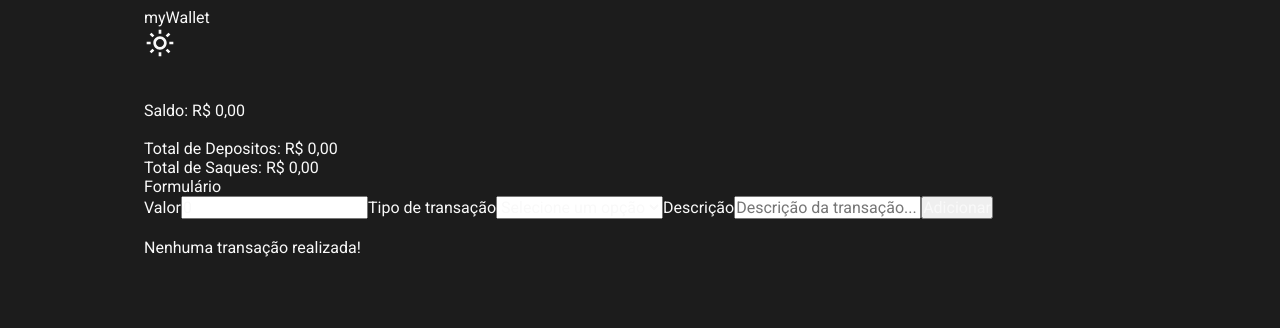
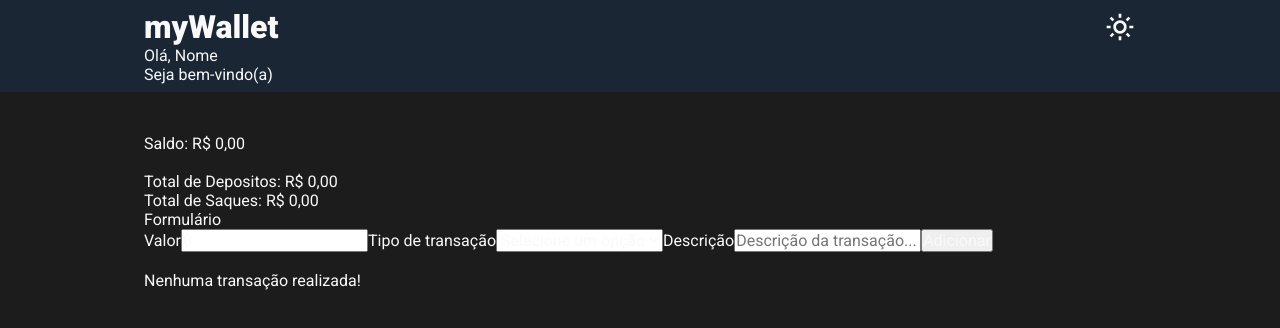
Before and after one commit to williancapitolio/mywallet, a React (Vite) app: page / in a window 1280 px wide. Shown: the top 328 px of the page. Built offline with nearby package versions, Linux system fonts and the light colour scheme.

Commit message:
update app and add main component

```diff
--- a/src/App.tsx
+++ b/src/App.tsx
@@ -1,78 +1,11 @@
-import { useDispatch } from "react-redux";
-
-import { useAppSelector } from "./hooks/use-app-selector";
-
-import { deleteTransaction, resetWallet } from "./features/wallet/wallet-slice";
-
-import {
-  selectBalance,
-  selectTotalDeposits,
-  selectTotalWithdraws,
-} from "./features/wallet/wallet-selectors";
-
-import { formatToBRL } from "./services/format-to-brl";
-
-import { FormTransaction } from "./components/forms/FormTransaction";
 import { Header } from "./components/structures/Header";
+import { Main } from "./components/structures/Main";
 
 export const App = () => {
-  const transactions = useAppSelector((state) => state.wallet.transactions);
-
-  const balance = formatToBRL(useAppSelector(selectBalance));
-
-  const totalDeposits = formatToBRL(useAppSelector(selectTotalDeposits));
-
-  const totalWithdraw = formatToBRL(useAppSelector(selectTotalWithdraws));
-
-  const dispatch = useDispatch();
-
-  const theme = useAppSelector((state) => state.theme.title);
-  console.log(theme);
   return (
     <>
       <Header />
-      <button
-        onClick={() => dispatch(resetWallet())}
-        disabled={localStorage.getItem("wallet-storage") ? false : true}
-        style={{
-          visibility: localStorage.getItem("wallet-storage")
-            ? "visible"
-            : "hidden",
-        }}
-      >
-        Resetar carteira
-      </button>
-      <br />
-      <br />
-      <span>Saldo: R$ {balance}</span>
-      <br />
-      <br />
-      <span>Total de Depositos: R$ {totalDeposits}</span>
-      <br />
-      <span>Total de Saques: R$ {totalWithdraw}</span>
-      <br />
-
-      <FormTransaction />
-      <br />
-
-      {transactions.length > 0 ? (
-        transactions.map((transaction) => (
-          <div key={transaction.id}>
-            <span>R$ {formatToBRL(transaction.value)}</span>
-            <br />
-            <span>{transaction.description}</span>
-            <br />
-            <span>{transaction.type === "deposit" ? "Depósito" : "Saque"}</span>
-            <br />
-            <button onClick={() => dispatch(deleteTransaction(transaction))}>
-              Exluir
-            </button>
-            <br />
-          </div>
-        ))
-      ) : (
-        <span>Nenhuma transação realizada!</span>
-      )}
+      <Main />
     </>
   );
 };
--- a/src/components/structures/Header/Header.tsx
+++ b/src/components/structures/Header/Header.tsx
@@ -1,12 +1,18 @@
 import { Theme } from "../../buttons/Theme";
+
+import * as S from "./HeaderStyles";
 
 export const Header = () => {
   return (
-    <header>
-      <div>
-        <h1>myWallet</h1>
-        <Theme />
-      </div>
-    </header>
+    <S.Header>
+      <S.Wrapper>
+        <S.Navbar>
+          <S.Title>myWallet</S.Title>
+          <Theme />
+        </S.Navbar>
+        <S.Hello>Olá, Nome</S.Hello>
+        <S.Greetings>Seja bem-vindo&#40;a&#41;</S.Greetings>
+      </S.Wrapper>
+    </S.Header>
   );
 };
--- a/src/components/structures/Header/HeaderStyles.ts
+++ b/src/components/structures/Header/HeaderStyles.ts
@@ -0,0 +1,34 @@
+import styled from "styled-components";
+
+export const Header = styled.header`
+  display: flex;
+  flex-direction: column;
+  background-color: ${(props) => props.theme.colors.background.top};
+  width: 100%;
+  display: flex;
+  flex-direction: row;
+  align-items: center;
+  justify-content: center;
+`;
+
+export const Wrapper = styled.div`
+  width: 100%;
+  max-width: 64rem;
+  padding: 0.5rem 1rem;
+`;
+
+export const Navbar = styled.div`
+  display: flex;
+  justify-content: space-between;
+  align-items: center;
+  width: 100%;
+`;
+
+export const Title = styled.h1`
+  font-weight: 900;
+  font-size: 2rem;
+`;
+
+export const Hello = styled.p``;
+
+export const Greetings = styled.span``;
--- /dev/null
+++ b/src/components/structures/Main/Main.tsx
@@ -0,0 +1,79 @@
+import { useDispatch } from "react-redux";
+
+import { useAppSelector } from "../../../hooks/use-app-selector";
+
+import {
+  selectBalance,
+  selectTotalDeposits,
+  selectTotalWithdraws,
+} from "../../../features/wallet/wallet-selectors";
+
+import {
+  deleteTransaction,
+  resetWallet,
+} from "../../../features/wallet/wallet-slice";
+
+import { formatToBRL } from "../../../services/format-to-brl";
+
+import { FormTransaction } from "../../forms/FormTransaction";
+
+import * as S from "./MainStyles";
+
+export const Main = () => {
+  const dispatch = useDispatch();
+
+  const transactions = useAppSelector((state) => state.wallet.transactions);
+
+  const balance = formatToBRL(useAppSelector(selectBalance));
+
+  const totalDeposits = formatToBRL(useAppSelector(selectTotalDeposits));
+
+  const totalWithdraw = formatToBRL(useAppSelector(selectTotalWithdraws));
+
+  return (
+    <S.Main>
+      <button
+        onClick={() => dispatch(resetWallet())}
+        disabled={localStorage.getItem("wallet-storage") ? false : true}
+        style={{
+          visibility: localStorage.getItem("wallet-storage")
+            ? "visible"
+            : "hidden",
+        }}
+      >
+        Resetar carteira
+      </button>
+      <br />
+      <br />
+      <span>Saldo: R$ {balance}</span>
+      <br />
+      <br />
+      <span>Total de Depositos: R$ {totalDeposits}</span>
+      <br />
+      <span>Total de Saques: R$ {totalWithdraw}</span>
+      <br />
+
+      <FormTransaction />
+      <br />
+
+      {transactions.length > 0 ? (
+        transactions.map((transaction) => (
+          <div key={transaction.id}>
+            <span>R$ {formatToBRL(transaction.value)}</span>
+            <br />
+            <span>{transaction.description}</span>
+            <br />
+            <span>{transaction.type === "deposit" ? "Depósito" : "Saque"}</span>
+            <br />
+            <button onClick={() => dispatch(deleteTransaction(transaction))}>
+              Exluir
+            </button>
+            <br />
+          </div>
+        ))
+      ) : (
+        <span>Nenhuma transação realizada!</span>
+      )}
+    </S.Main>
+  );
+};
--- /dev/null
+++ b/src/components/structures/Main/MainStyles.ts
@@ -0,0 +1,7 @@
+import styled from "styled-components";
+
+export const Main = styled.main`
+  width: 100%;
+  max-width: 64rem;
+  padding: 0 1rem;
+`;
--- /dev/null
+++ b/src/components/structures/Main/index.ts
@@ -0,0 +1 @@
+export { Main } from "./Main";
--- a/src/styles/Global.ts
+++ b/src/styles/Global.ts
@@ -13,16 +13,13 @@ export const GlobalStyles = createGlobalStyle`
 
 body {
   background-color: ${(props) => props.theme.colors.background.primary};
+}
+
+div#root {
   display: flex;
   flex-direction: column;
   align-items: center;
   min-height: 100vh;
-}
-
-div#root {
-  width: 100%;
-  max-width: 64rem;
-  padding: .5rem 1rem;
 }
 
 a {
```
